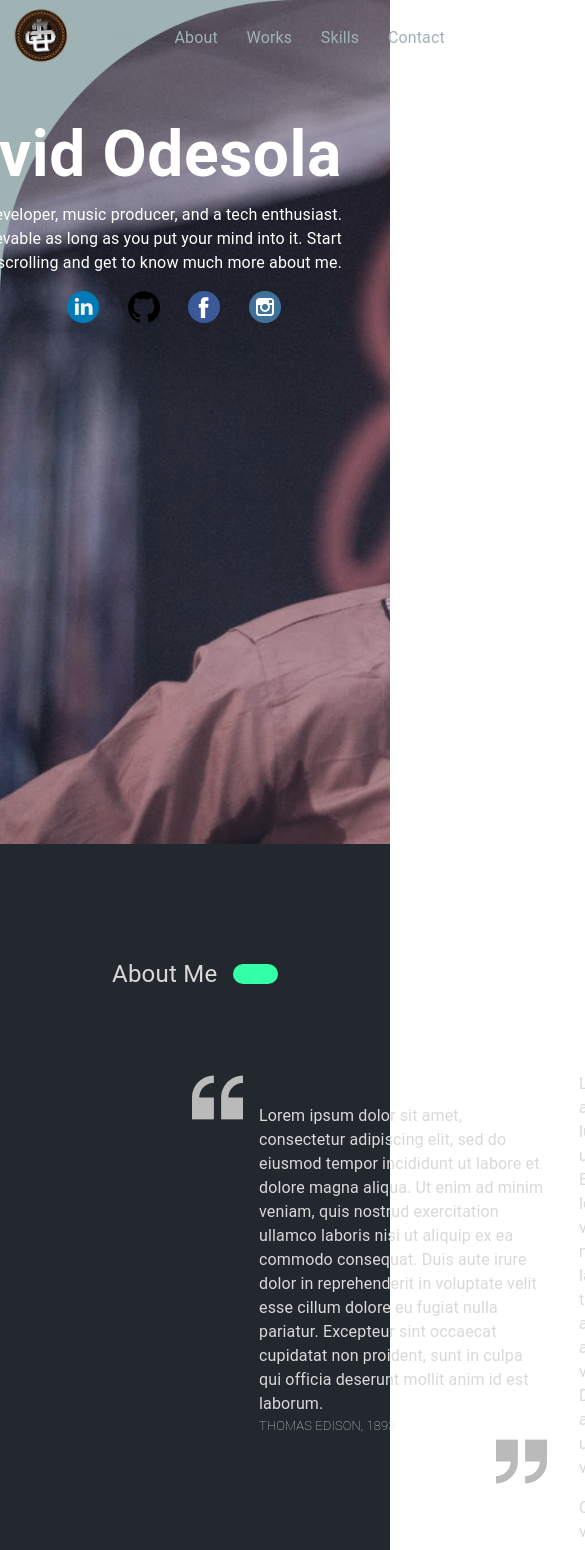
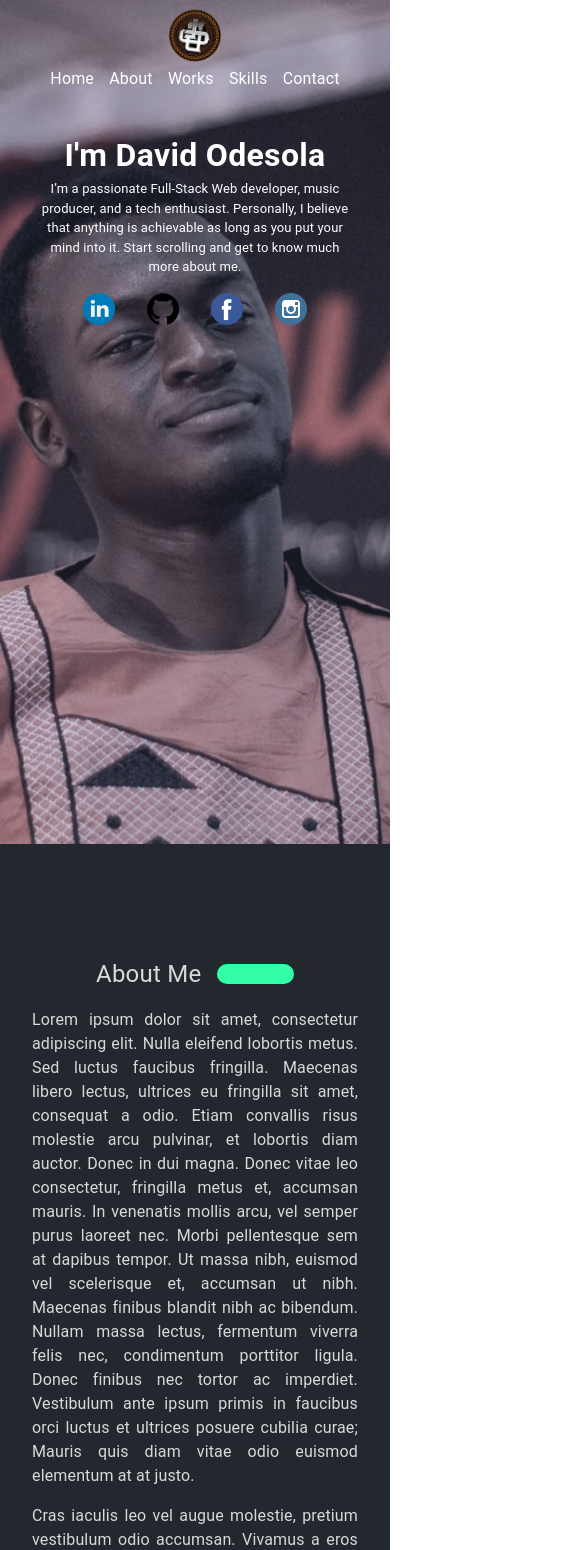
Before and after one commit to Olatokumbo/Netflix-Clone, a React (Create React App) app: page / in a window 390 px wide. Shown: the top 1550 px of the page, 585 px wide, since content can reach past the window. Built offline with nearby package versions, Linux system fonts and the light colour scheme.

Commit message:
Adjusting Mobile layout view

```diff
--- a/src/components/BarGraph/BarGraph.js
+++ b/src/components/BarGraph/BarGraph.js
@@ -26,7 +26,7 @@ const options = {
 };
 
 const data = {
-  labels: ["ReactJS", "NodeJS", "Git", "Figma/Photoshop", "Firebase", "HTML"],
+  labels: ["ReactJS", "NodeJS", "Git", "Photoshop", "Firebase", "HTML"],
   datasets: [
     {
       label: "Skills",
@@ -41,7 +41,7 @@ const data = {
 const BarGraph = () => {
   return (
     <div>
-      <HorizontalBar data={data} options={options} width={"30%"} height={"11%"}/>
+      <HorizontalBar data={data} options={options} width={"30%"} height={"9%"}/>
     </div>
   );
 };
--- a/src/components/Navbar/Navbar.module.css
+++ b/src/components/Navbar/Navbar.module.css
@@ -9,7 +9,12 @@
     display: flex;
     width: 25rem;
     justify-content: space-evenly;
-    color: #9FB2B4 !important;
+    color: white !important;
+}
+
+.menu p:hover{
+    color: teal;
+    cursor: pointer;
 }
 .logo{
     margin: 0 0.3rem;
@@ -23,3 +28,13 @@
 @-moz-keyframes spin { 100% { -moz-transform: rotate(360deg); } }
 @-webkit-keyframes spin { 100% { -webkit-transform: rotate(360deg); } }
 @keyframes spin { 100% { -webkit-transform: rotate(360deg); transform:rotate(360deg); } }
+
+
+@media only screen and (max-width: 610px) {
+    .container{
+        flex-direction: column;
+    }
+    .menu{
+        width: 20rem;
+    }
+}
--- a/src/containers/About/About.js
+++ b/src/containers/About/About.js
@@ -18,17 +18,11 @@ const About = () => {
           <img className={style.mark} src={Quotes} alt="" />
           <div className={style.wisdom}>
             <Typography className={style.quotes} component="p">
-              Lorem ipsum dolor sit amet, consectetur adipiscing elit, sed do
-              eiusmod tempor incididunt ut labore et dolore magna aliqua. Ut
-              enim ad minim veniam, quis nostrud exercitation ullamco laboris
-              nisi ut aliquip ex ea commodo consequat. Duis aute irure dolor in
-              reprehenderit in voluptate velit esse cillum dolore eu fugiat
-              nulla pariatur. Excepteur sint occaecat cupidatat non proident,
-              sunt in culpa qui officia deserunt mollit anim id est laborum.
+              Learning and innovation go hand in hand. The arrogance of success
+              is to think that what you did yesterday will be sufficient for
+              tomorrow.
             </Typography>
-            <Typography className={style.author}>
-              THOMAS EDISON, 1893
-            </Typography>
+            <Typography className={style.author}>WILLIAM POLLARD</Typography>
             <img className={style.mark2} src={Quotes} alt="" />
           </div>
         </div>
--- a/src/containers/About/About.module.css
+++ b/src/containers/About/About.module.css
@@ -1,67 +1,100 @@
-.container{
-    background-color: #23282E;
-    color:#D9D9D9 !important;
-    padding: 7rem;
+.container {
+  background-color: #23282e;
+  color: #d9d9d9 !important;
+  padding: 7rem 1rem;
 }
-.header{
+.header {
   display: flex;
+  padding: 0 5rem;
   align-items: center;
-    justify-content: space-between;
+  justify-content: center;
 }
-.headerLeft{
+.headerLeft {
   margin-right: 1rem;
 }
-.headerLeft p{
+.headerLeft p {
   width: fit-content;
   font-size: 1.5rem;
 }
-.headerRight{
-    flex: 2
+.headerRight {
+  flex: 3;
 }
-.box{
+.box {
   height: 1.2rem;
-    background: #33FFA8;
+  background: #33ffa8;
   border-radius: 10px;
 }
 
-.mainContent{
+.mainContent {
   margin: auto;
-    padding: 4rem;
+  /* padding: 4rem; */
   display: flex;
-    justify-content: space-between;
+  justify-content: center;
 }
-.leftContent{
+.leftContent {
   display: flex;
   margin: 1rem;
 }
-.mark{
+.mark {
   height: fit-content;
 }
-.mark2{
+.mark2 {
   height: fit-content;
   transform: rotate(180deg);
   align-self: flex-end;
   width: fit-content;
 }
-.wisdom{
+.wisdom {
   display: flex;
   flex-direction: column;
   margin-top: 32px;
   margin-left: 1rem;
 }
-.quotes{
+.quotes {
   width: 18rem;
+  font-style: italic;
 }
 
-.about{
+.about {
   width: 23rem;
 }
 
-.author{
+.author {
   font-weight: lighter !important;
   font-size: small !important;
+  /* text-align: end !important; */
 }
 
-.rightContent{
+.rightContent {
   margin: 1rem;
 }
+
+@media only screen and (max-width: 800px) {
+  .mainContent {
+    flex-direction: column-reverse;
+  }
+  .rightContent p {
+    margin: auto;
+    text-align: justify;
+  }
+  .leftContent {
+    margin: auto;
+    text-align: justify;
+  }
+  .wisdom{
+      margin-left: 5px;
+  }
+  /* .mark, .mark2{
+      display: none;
+  } */
+  .about {
+    width: auto;
+  }
+}
+
+
+@media only screen and (max-width: 400px){
+      .mark, .mark2{
+      display: none;
+  }
+}
--- a/src/containers/Home/Home.module.css
+++ b/src/containers/Home/Home.module.css
@@ -7,9 +7,11 @@
     background-size: cover;
     height: 100vh;
     background-color: #9FB2B4;
+    width: 100%
 }
 
 .header{
+    margin-top: 2rem;
     display: grid;
     place-items: end;
     justify-content: flex-end;
@@ -37,3 +39,41 @@
 .socials img{
     width: 2rem;
 }
+
+@media only screen and (max-width: 850px) {
+    .container{
+        text-align: center;
+    }
+    .header{
+        display: inline-grid;
+    }
+    .name{
+        font-size: 2.5rem !important;
+        justify-self: center !important;
+    }
+    .info{
+        font-size: small !important;
+        width: 20rem;
+        justify-self: center;
+        text-align: center;
+        /* text-align-last: left */
+    }
+    .socials{
+        width: auto;
+    }
+    .socials img{
+        margin: 0 1rem;
+    }
+    .container{
+        background-position: top;
+    }
+}
+
+@media only screen and (max-width: 426px){
+    .header{
+        padding: 0;
+    }
+    .name{
+        font-size: 2rem !important;
+    }
+}
--- a/src/containers/Skills/Skills.js
+++ b/src/containers/Skills/Skills.js
@@ -14,7 +14,7 @@ const Skills = () => {
         </span>
         <span></span>
       </div>
-      <Typography className={style.subtitle}>Here's some of the technologies that I used most of the time </Typography>
+      <Typography className={style.subtitle}>Here's some of the technologies that I use most of the time </Typography>
       <BarGraph />
     </div>
   );
--- a/src/containers/Skills/Skills.module.css
+++ b/src/containers/Skills/Skills.module.css
@@ -49,6 +49,10 @@
 
 .subtitle{
     color:#d9d9d9;
-    font-size: 0.6rem !important;
+    font-size: 0.8rem !important;
     margin-bottom: 1rem !important;
 }
+
+.container{
+    padding: 1rem 0.3rem;
+}
--- a/src/containers/Works/Works.module.css
+++ b/src/containers/Works/Works.module.css
@@ -65,3 +65,12 @@
 .gridItem:nth-of-type(even){
     justify-self: baseline;
 }
+
+@media only screen and (max-width: 700px){
+    .projectGrid{
+      grid-template-columns: auto;
+    }
+    .gridItem{
+      justify-self: center !important;
+    }
+}
```
Lines whose indentation alone changed are shown as unchanged.
